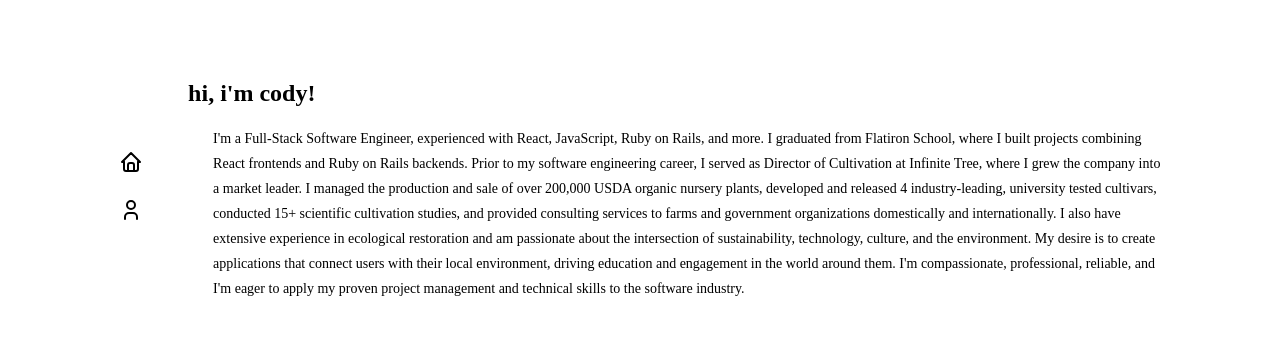
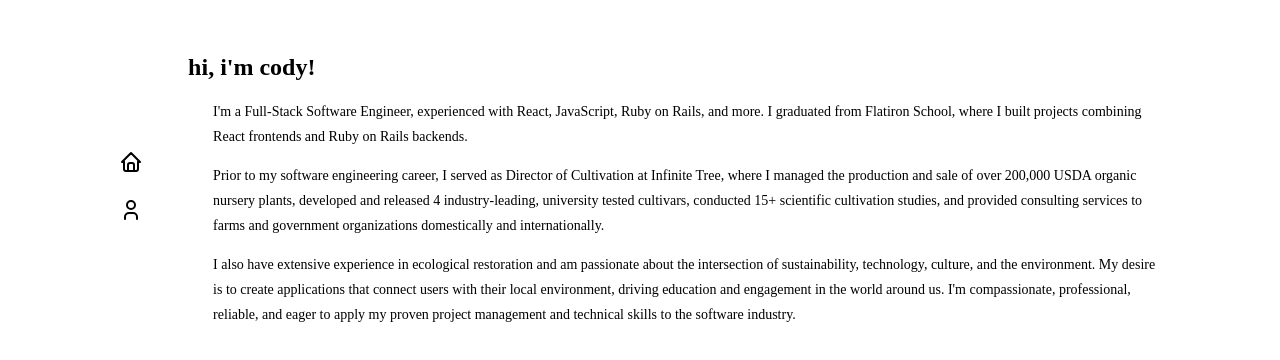
Before and after one commit to cody-barker/portfolio-website, a React (Create React App) app: page /about in a window 1280 px wide. Shown: the top 360 px of the page. Built offline with nearby package versions, Linux system fonts and the light colour scheme.

Commit message:
adjust margin for home icons

```diff
--- a/src/pages/About.js
+++ b/src/pages/About.js
@@ -5,8 +5,12 @@ function About() {
     <div className="container">
       <div className="about-container">
         <h2>hi, i'm cody!</h2>
-        <p className="about-content">I'm a Full-Stack Software Engineer, experienced with React, JavaScript, Ruby on Rails, and more. I graduated from Flatiron School, where I built projects combining React frontends and Ruby on Rails backends. Prior to my software engineering career, I served as Director of Cultivation at Infinite Tree, where I grew the company into a market leader. I managed the production and sale of over 200,000 USDA organic nursery plants, developed and released 4 industry-leading, university tested cultivars, conducted 15+ scientific cultivation studies, and provided consulting services to farms and government organizations domestically and internationally. I also have extensive experience in ecological restoration and am passionate about the intersection of sustainability, technology, culture, and the environment. My desire is to create applications that connect users with their local environment, driving education and engagement in the world around them. I'm compassionate, professional, reliable, and I'm eager to apply my proven project management and technical skills to the software industry.
-          </p>
+        <p className="about-content">I'm a Full-Stack Software Engineer, experienced with React, JavaScript, Ruby on Rails, and more. I graduated from Flatiron School, where I built projects combining React frontends and Ruby on Rails backends.
+        </p>
+        <p>Prior to my software engineering career, I served as Director of Cultivation at Infinite Tree, where I managed the production and sale of over 200,000 USDA organic nursery plants, developed and released 4 industry-leading, university tested cultivars, conducted 15+ scientific cultivation studies, and provided consulting services to farms and government organizations domestically and internationally.
+        </p>
+        <p>I also have extensive experience in ecological restoration and am passionate about the intersection of sustainability, technology, culture, and the environment. My desire is to create applications that connect users with their local environment, driving education and engagement in the world around us. I'm compassionate, professional, reliable, and eager to apply my proven project management and technical skills to the software industry.
+        </p>
       </div>
     </div>
   )
--- a/src/styles/App.css
+++ b/src/styles/App.css
@@ -62,7 +62,7 @@ nav {
 }
 
 .home-header img {
-  margin-top: 3px;
+  margin-top: 5px;
   display: flex;
   align-items: center;
   height: 24px;
```
